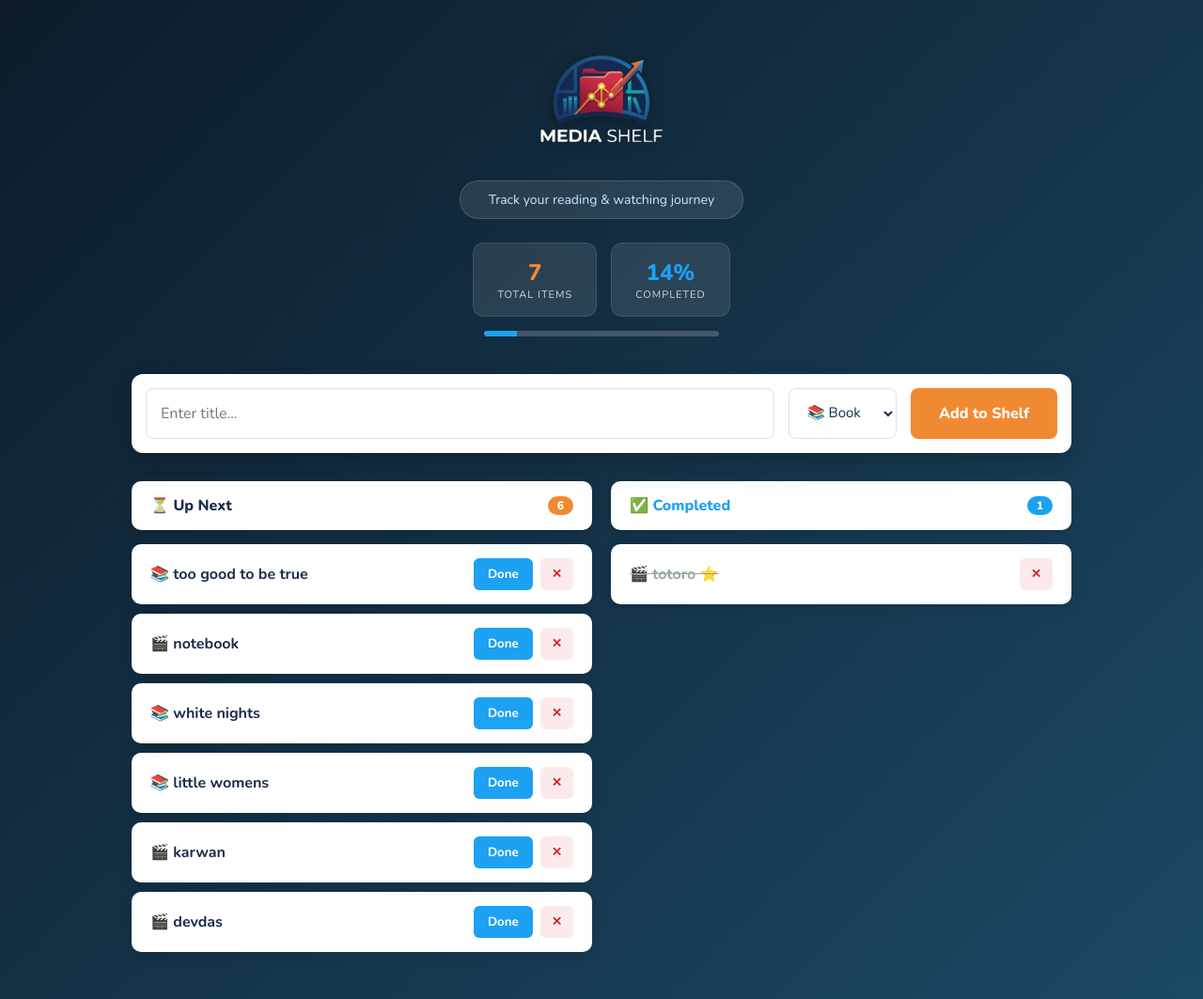
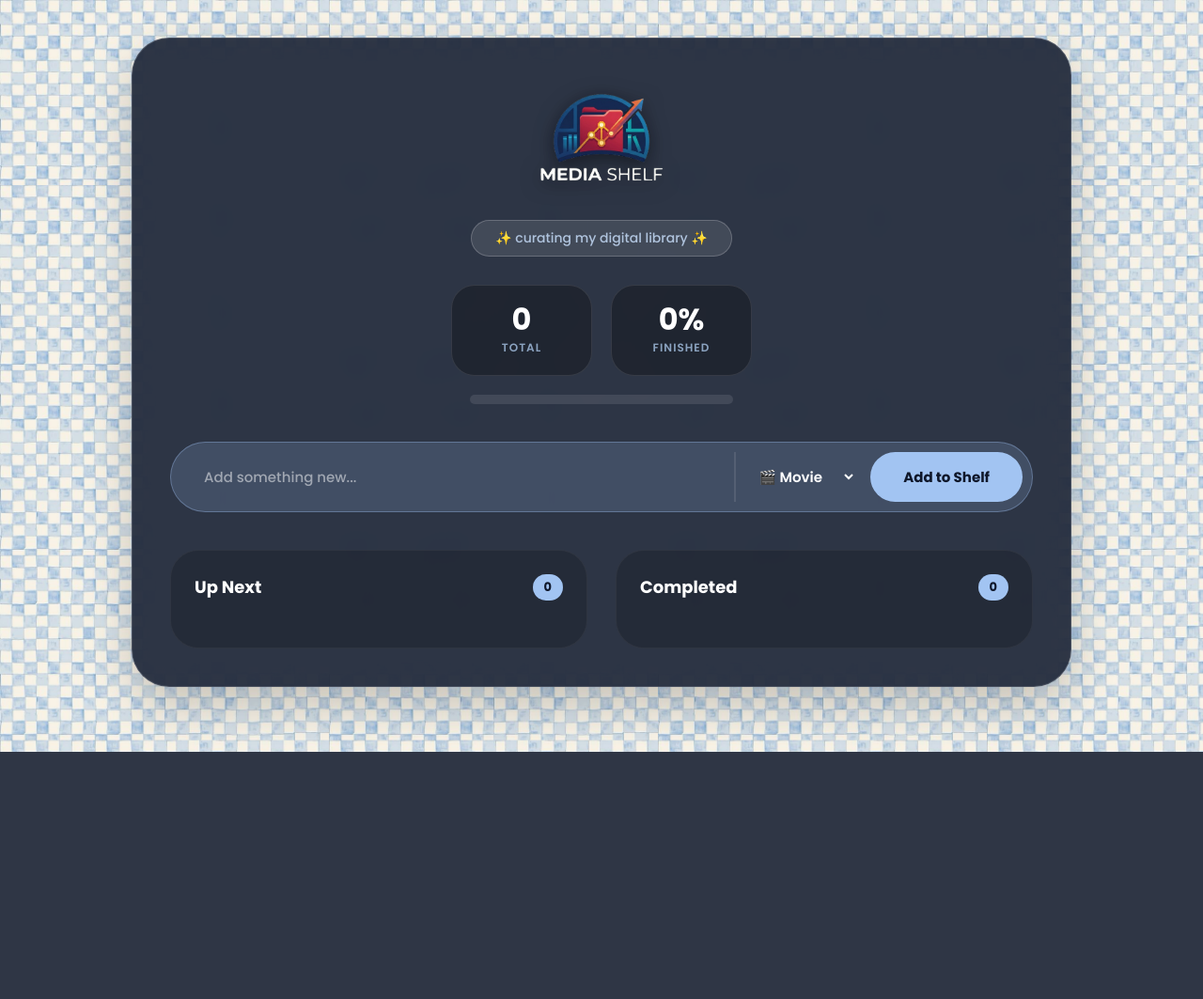
Before and after one commit to nitikajain25/Media-shelf, a Flask app: page / in a window 1280 px wide. Shown: the whole page at 94% size. After the commit the page ends 800 px from the top, so only its background shows below. Run offline with Flask 3, Linux system fonts and the light colour scheme; data comes from the database, SQL or seed files in the repository; both versions use the stored data as it was before the commit; data that the repository does not hold is empty.

Commit message:
Complete Pinterest UI with working OMDb and Google Books API integration

```diff
--- a/media-shelf/app.py
+++ b/media-shelf/app.py
@@ -1,14 +1,17 @@
 import sqlite3
+import requests
 from flask import Flask, render_template, request, jsonify
 
 app = Flask(__name__)
 DB_FILE = "shelf.db"
 
+# Your specific OMDb API Key
+OMDB_API_KEY = "b44b03be"
+
 # ==========================================
 # DATABASE SETUP
 # ==========================================
 def init_db():
-    """Connects to SQLite and creates the data table if it doesn't exist."""
     conn = sqlite3.connect(DB_FILE)
     cursor = conn.cursor()
     cursor.execute("""
@@ -16,13 +19,13 @@ def init_db():
             id INTEGER PRIMARY KEY AUTOINCREMENT,
             title TEXT NOT NULL,
             media_type TEXT NOT NULL,
-            status TEXT DEFAULT 'pending'
+            status TEXT DEFAULT 'pending',
+            poster_url TEXT
         )
     """)
     conn.commit()
     conn.close()
 
-# Initialize the database file automatically when the script loads
 init_db()
 
 
@@ -32,28 +35,23 @@ init_db()
 
 @app.route('/')
 def home():
-    """Serves the frontend HTML file."""
     return render_template('index.html')
 
 
 @app.route('/api/items', methods=['GET'])
 def get_items():
-    """Fetches all items from the database and returns them to the frontend."""
     conn = sqlite3.connect(DB_FILE)
     cursor = conn.cursor()
-
-    # ORDER BY id ASC ensures older items stay at the top
-    cursor.execute("SELECT id, title, media_type, status FROM media_shelf ORDER BY id ASC")
+    cursor.execute("SELECT id, title, media_type, status, poster_url FROM media_shelf ORDER BY id ASC")
     rows = cursor.fetchall()
     conn.close()
 
-    items = [{"id": r[0], "title": r[1], "media_type": r[2], "status": r[3]} for r in rows]
+    items = [{"id": r[0], "title": r[1], "media_type": r[2], "status": r[3], "poster_url": r[4]} for r in rows]
     return jsonify(items)
 
 
 @app.route('/api/items', methods=['POST'])
 def add_item():
-    """Takes form data from the frontend and saves it to the database."""
     data = request.get_json()
     title = data.get('title')
     media_type = data.get('media_type')
@@ -61,9 +59,42 @@ def add_item():
     if not title or not media_type:
         return jsonify({"error": "Missing fields"}), 400
 
+    poster_url = None
+    print(f"--- Searching for {media_type}: {title} ---") # Terminal feedback!
+
+    try:
+        if media_type == 'Movie':
+            omdb_response = requests.get(f"http://www.omdbapi.com/?t={title}&apikey={OMDB_API_KEY}")
+            omdb_data = omdb_response.json()
+            if omdb_data.get("Response") == "True" and omdb_data.get("Poster") != "N/A":
+                poster_url = omdb_data.get("Poster")
+
+        elif media_type == 'Book':
+            safe_title = title.replace(" ", "+")
+            # Switching to OpenLibrary API (Friendly to Python!)
+            ol_response = requests.get(f"https://openlibrary.org/search.json?title={safe_title}")
+            ol_data = ol_response.json()
+
+            if "docs" in ol_data:
+                for doc in ol_data["docs"]:
+                    if "cover_i" in doc: # Look for a valid cover ID
+                        cover_id = doc["cover_i"]
+                        poster_url = f"https://covers.openlibrary.org/b/id/{cover_id}-M.jpg"
+                        break
+
+        # Print the result to the terminal so we can see what happened
+        if poster_url:
+            print(f"Success! Found image link: {poster_url}")
+        else:
+            print("Failed: Could not find an image for this title.")
+
+    except Exception as e:
+        print(f"Error fetching {media_type} poster:", e)
+
+    # Save to SQLite
     conn = sqlite3.connect(DB_FILE)
     cursor = conn.cursor()
-    cursor.execute("INSERT INTO media_shelf (title, media_type) VALUES (?, ?)", (title, media_type))
+    cursor.execute("INSERT INTO media_shelf (title, media_type, poster_url) VALUES (?, ?, ?)", (title, media_type, poster_url))
     conn.commit()
     conn.close()
 
@@ -72,7 +103,6 @@ def add_item():
 
 @app.route('/api/items/<int:item_id>', methods=['PUT'])
 def complete_item(item_id):
-    """Updates an item's status to 'completed'."""
     conn = sqlite3.connect(DB_FILE)
     cursor = conn.cursor()
     cursor.execute("UPDATE media_shelf SET status = 'completed' WHERE id = ?", (item_id,))
@@ -84,7 +114,6 @@ def complete_item(item_id):
 
 @app.route('/api/items/<int:item_id>', methods=['DELETE'])
 def delete_item(item_id):
-    """Removes an item from the database permanently."""
     conn = sqlite3.connect(DB_FILE)
     cursor = conn.cursor()
     cursor.execute("DELETE FROM media_shelf WHERE id = ?", (item_id,))
@@ -98,5 +127,4 @@ def delete_item(item_id):
 # LOCAL HOSTING
 # ==========================================
 if __name__ == '__main__':
-    # host='0.0.0.0' allows access across your local home network!
     app.run(host='0.0.0.0', port=5000, debug=True)
--- a/media-shelf/templates/index.html
+++ b/media-shelf/templates/index.html
@@ -3,140 +3,187 @@
 <head>
     <meta charset="UTF-8">
     <meta name="viewport" content="width=device-width, initial-scale=1.0">
-    <title>Media Shelf Dashboard</title>
-    <link href="https://fonts.googleapis.com/css2?family=Nunito:wght@400;600;700;800&display=swap" rel="stylesheet">
+    <title>Media Shelf</title>
+    <link href="https://fonts.googleapis.com/css2?family=Poppins:wght@400;500;600;700&display=swap" rel="stylesheet">
     <style>
-        /* Modern CSS Reset & Variables */
-        * { margin: 0; padding: 0; box-sizing: border-box; font-family: 'Nunito', sans-serif; }
+        * { margin: 0; padding: 0; box-sizing: border-box; font-family: 'Poppins', sans-serif; }
 
         body {
-            /* Updated to match the deep navy blue of the logo's outer ring */
-            background: linear-gradient(135deg, #0d1b2a 0%, #1b4965 100%);
+            /* Your Custom Blue Checkerboard Background */
+            background-image: url('/static/bg-check.jpg');
+            background-size: 350px; /* Adjust this to make the squares bigger/smaller */
+            background-attachment: fixed;
+            background-color: #e6eef5;
             color: #fff;
             min-height: 100vh;
             padding: 40px 20px;
         }
 
-        .container { max-width: 1000px; margin: 0 auto; }
+        /* Dark Glassmorphism Container to make the Logo Pop! */
+        .container {
+            max-width: 1000px;
+            margin: 0 auto;
+            background: rgba(15, 23, 42, 0.85); /* Dark navy/slate */
+            backdrop-filter: blur(16px);
+            -webkit-backdrop-filter: blur(16px);
+            padding: 40px;
+            border-radius: 40px; /* Super rounded Pinterest corners */
+            box-shadow: 0 20px 50px rgba(0,0,0,0.2);
+            border: 1px solid rgba(255, 255, 255, 0.15);
+        }
 
-        /* Header & Logo Area */
         .header-section { text-align: center; margin-bottom: 40px; }
 
         .logo-img {
-            max-width: 240px; /* Scales the logo perfectly */
+            max-width: 240px;
             height: auto;
-            margin-bottom: 5px;
-            filter: drop-shadow(0px 4px 8px rgba(0,0,0,0.3)); /* Adds a slight pop */
+            margin-bottom: 10px;
+            filter: drop-shadow(0px 4px 10px rgba(0,0,0,0.5));
         }
 
         .subtitle-pill {
             display: inline-block;
             background: rgba(255, 255, 255, 0.1);
-            padding: 10px 30px;
-            border-radius: 20px;
-            border: 1px solid rgba(255, 255, 255, 0.15);
+            padding: 8px 25px;
+            border-radius: 50px; /* Pill shape */
             font-size: 14px;
-            margin: 10px 0 25px 0;
-            color: #cae9ff;
+            font-weight: 500;
+            margin: 5px 0 30px 0;
+            color: #b0c4de; /* Soft pastel blue text */
+            border: 1px solid rgba(255, 255, 255, 0.2);
         }
 
-        .stats-container {
-            display: flex;
-            justify-content: center;
-            gap: 15px;
-            margin-bottom: 15px;
+        .stats-container { display: flex; justify-content: center; gap: 20px; margin-bottom: 20px; }
+
+        .stat-box {
+            background: rgba(0, 0, 0, 0.3);
+            padding: 20px 35px;
+            border-radius: 25px;
+            text-align: center;
+            border: 1px solid rgba(255, 255, 255, 0.1);
+            min-width: 150px;
         }
 
-        .stat-box {
-            background: rgba(255, 255, 255, 0.1);
-            padding: 15px 25px;
-            border-radius: 12px;
-            text-align: center;
-            border: 1px solid rgba(255, 255, 255, 0.1);
-        }
-
-        /* Updated stats to match the Orange Arrow and Teal accents */
-        .stat-box h3 { color: #f08a32; font-size: 24px; font-weight: 800; }
-        .stat-box.complete-stat h3 { color: #1da1f2; }
-        .stat-box p { font-size: 11px; text-transform: uppercase; letter-spacing: 1px; opacity: 0.8; }
+        .stat-box h3 { color: #fff; font-size: 32px; font-weight: 700; line-height: 1; margin-bottom: 5px;}
+        .stat-box p { font-size: 12px; font-weight: 600; text-transform: uppercase; letter-spacing: 1px; color: #8ba3c0; }
 
         .progress-bar-bg {
-            width: 250px;
-            height: 6px;
-            background: rgba(255, 255, 255, 0.2);
-            border-radius: 10px;
-            margin: 0 auto;
-            overflow: hidden;
+            width: 280px; height: 10px; background: rgba(255, 255, 255, 0.1);
+            border-radius: 20px; margin: 0 auto; overflow: hidden;
         }
 
         .progress-bar-fill {
-            height: 100%;
-            background: #1da1f2; /* Teal progress */
-            width: 0%;
-            transition: width 0.5s ease;
+            height: 100%; background: #a2c4f2; /* Pastel blue to match background */
+            width: 0%; transition: width 0.6s cubic-bezier(0.4, 0, 0.2, 1);
+            border-radius: 20px;
         }
 
-        /* The Input Form */
+        /* Aesthetic Bubbly Form */
         form {
-            background: #fff;
-            padding: 15px;
-            border-radius: 12px;
-            display: flex;
-            gap: 15px;
-            box-shadow: 0 10px 25px rgba(0,0,0,0.2);
-            margin-bottom: 30px;
+            background: rgba(162, 196, 242, 0.18); padding: 10px; border-radius: 50px; display: flex;
+            gap: 15px; border: 1px solid rgba(162, 196, 242, 0.35); margin-bottom: 40px;
         }
 
-        input { flex: 1; border: 1px solid #e0e0e0; border-radius: 8px; padding: 15px; font-size: 16px; outline: none; color: #1a2b4c; }
-        select { padding: 15px; border: 1px solid #e0e0e0; border-radius: 8px; font-size: 15px; background: #fff; outline: none; color: #1a2b4c; }
+        input {
+            flex: 1; border: none; padding: 15px 25px; font-size: 15px; outline: none;
+            background: transparent; color: #fff; font-weight: 500;
+        }
+        input::placeholder { color: rgba(255, 255, 255, 0.5); }
+
+        select {
+            padding: 15px 20px; border: none; font-size: 15px; background: transparent;
+            color: #fff; outline: none; font-weight: 600; cursor: pointer;
+            border-left: 2px solid rgba(255, 255, 255, 0.1);
+        }
+        select option { background: #0f172a; color: white; }
 
         .submit-btn {
-            background: #f08a32; /* Logo Orange Arrow */
-            color: #fff; border: none; padding: 0 30px;
-            border-radius: 8px; font-weight: 800; font-size: 16px; cursor: pointer;
-            transition: 0.2s;
+            background: #a2c4f2; color: #0f172a; border: none; padding: 0 35px;
+            border-radius: 50px; font-weight: 700; font-size: 15px; cursor: pointer;
+            transition: 0.3s ease;
         }
-        .submit-btn:hover { background: #e07622; }
+        .submit-btn:hover { background: #fff; transform: scale(1.02); }
 
-        /* The Dashboard Columns */
-        .dashboard { display: flex; gap: 20px; }
-        .column { flex: 1; }
+        /* Dashboard Layout */
+        .dashboard { display: flex; gap: 30px; }
+        .column { flex: 1; background: rgba(0, 0, 0, 0.2); padding: 25px; border-radius: 30px; border: 1px solid rgba(255, 255, 255, 0.05); }
 
         .column-header {
-            background: #fff; color: #1a2b4c; padding: 15px 20px; border-radius: 10px;
+            color: #fff; font-size: 18px; font-weight: 700;
             display: flex; justify-content: space-between; align-items: center;
-            font-weight: 800; margin-bottom: 15px; box-shadow: 0 4px 15px rgba(0,0,0,0.1);
+            margin-bottom: 25px;
         }
 
-        .badge { background: #f08a32; color: white; padding: 2px 10px; border-radius: 12px; font-size: 12px; }
-        .completed-col .badge { background: #1da1f2; }
+        .badge { background: #a2c4f2; color: #0f172a; padding: 4px 12px; border-radius: 20px; font-size: 13px; font-weight: 700; }
 
-        /* Item Cards */
+        /* Bright Pin-style Cards to pop against the dark glass */
         .item-card {
-            background: #fff; color: #1a2b4c; padding: 15px 20px; border-radius: 10px;
+            background: rgba(255, 255, 255, 0.95); padding: 12px; border-radius: 20px;
             display: flex; justify-content: space-between; align-items: center;
-            margin-bottom: 10px; box-shadow: 0 4px 15px rgba(0,0,0,0.1);
+            margin-bottom: 15px; box-shadow: 0 5px 15px rgba(0,0,0,0.2);
+            transition: 0.3s;
+        }
+        .item-card:hover { transform: translateY(-3px) scale(1.01); box-shadow: 0 10px 25px rgba(0,0,0,0.3); }
+
+        .poster-thumbnail {
+            width: 50px;
+            height: 70px;
+            object-fit: cover;
+            border-radius: 12px;
+            box-shadow: 0 4px 10px rgba(0,0,0,0.1);
         }
 
-        .item-info { display: flex; align-items: center; gap: 10px; font-weight: 700; }
+        .item-info { display: flex; align-items: center; gap: 15px; font-weight: 600; font-size: 15px; color: #3a5278; }
 
         .actions { display: flex; gap: 8px; }
 
-        /* Updated Buttons */
-        .done-btn { background: #1da1f2; color: white; border: none; padding: 8px 15px; border-radius: 6px; font-weight: 700; cursor: pointer; }
-        .done-btn:hover { background: #168ac3; }
+        .done-btn { background: #e2e8f0; color: #475569; border: none; padding: 10px 18px; border-radius: 50px; font-weight: 700; cursor: pointer; transition: 0.2s; font-size: 13px;}
+        .done-btn:hover { background: #a2c4f2; color: #0f172a; }
 
-        /* Matches the Red Folder */
-        .delete-btn { background: #fceaea; color: #c82a36; border: none; padding: 8px 12px; border-radius: 6px; cursor: pointer; font-weight: bold; }
-        .delete-btn:hover { background: #f5d5d5; }
+        .delete-btn { background: #fff; color: #cbd5e1; border: 1px solid #e2e8f0; padding: 10px 14px; border-radius: 50px; cursor: pointer; font-weight: bold; transition: 0.2s; }
+        .delete-btn:hover { background: #fca5a5; color: #fff; border-color: #fca5a5; }
 
-        .completed-col .item-info { text-decoration: line-through; color: #95a5a6; }
+        .completed-col .item-info { color: #94a3b8; }
+        .completed-col .poster-thumbnail { filter: grayscale(50%) opacity(0.8); }
 
-        /* Simple responsive stack for phones */
+       /* =========================================
+           RESPONSIVE DESIGN (Phones & Small Laptops)
+           ========================================= */
         @media(max-width: 768px) {
-            .dashboard { flex-direction: column; }
-            form { flex-direction: column; }
-            .submit-btn { padding: 15px; }
+            /* 1. Reduce outer margins to save screen space */
+            body { padding: 15px 10px; }
+
+            /* 2. Shrink the main glass container slightly */
+            .container { padding: 20px 15px; border-radius: 30px; }
+            .logo-img { max-width: 180px; }
+            .subtitle-pill { font-size: 12px; padding: 6px 20px; }
+
+            /* 3. Stack the Stats neatly */
+            .stats-container { flex-direction: column; gap: 10px; }
+            .stat-box { padding: 15px; min-width: 100%; }
+            .progress-bar-bg { width: 100%; }
+
+            /* 4. Fix the Form so it doesn't squish */
+            form { flex-direction: column; border-radius: 25px; padding: 15px; gap: 10px; }
+            input { text-align: center; border-bottom: 1px solid rgba(255, 255, 255, 0.1); border-radius: 15px;}
+            select { border-left: none; text-align: center; border-radius: 15px; padding: 12px;}
+            .submit-btn { padding: 15px; width: 100%; border-radius: 15px; }
+
+            /* 5. Stack the Up Next and Completed columns */
+            .dashboard { flex-direction: column; gap: 20px; }
+            .column { padding: 15px; border-radius: 20px; }
+
+            /* 6. Make the Cards mobile-friendly (Bigger poster, stretched buttons) */
+            .item-card {
+                flex-direction: column;
+                text-align: center;
+                gap: 15px;
+                padding: 15px;
+            }
+            .item-info { flex-direction: column; gap: 10px; }
+            .poster-thumbnail { width: 80px; height: 115px; } /* Make poster larger on phone! */
+            .actions { width: 100%; justify-content: center; gap: 10px; }
+            .done-btn, .delete-btn { flex: 1; padding: 12px; } /* Buttons stretch to fill width */
         }
     </style>
 </head>
@@ -144,18 +191,18 @@
 
     <div class="container">
         <div class="header-section">
-            <img src="../static/logo.png" alt="Media Shelf Logo" class="logo-img">
+            <img src="/static/logo.png" alt="Media Shelf Logo" class="logo-img">
             <br>
-            <div class="subtitle-pill">Track your reading & watching journey</div>
+            <div class="subtitle-pill">✨ curating my digital library ✨</div>
 
             <div class="stats-container">
                 <div class="stat-box">
                     <h3 id="total-count">0</h3>
-                    <p>Total Items</p>
+                    <p>Total</p>
                 </div>
-                <div class="stat-box complete-stat">
+                <div class="stat-box">
                     <h3 id="percent-count">0%</h3>
-                    <p>Completed</p>
+                    <p>Finished</p>
                 </div>
             </div>
             <div class="progress-bar-bg">
@@ -164,10 +211,10 @@
         </div>
 
         <form id="media-form">
-            <input type="text" id="item-title" placeholder="Enter title..." required>
+            <input type="text" id="item-title" placeholder="Add something new..." required>
             <select id="item-type">
+                <option value="Movie">🎬 Movie</option>
                 <option value="Book">📚 Book</option>
-                <option value="Movie">🎬 Movie</option>
             </select>
             <button type="submit" class="submit-btn">Add to Shelf</button>
         </form>
@@ -175,7 +222,7 @@
         <div class="dashboard">
             <div class="column">
                 <div class="column-header">
-                    <span>⏳ Up Next</span>
+                    <span>Up Next</span>
                     <span class="badge" id="pending-badge">0</span>
                 </div>
                 <div id="pending-list"></div>
@@ -183,7 +230,7 @@
 
             <div class="column completed-col">
                 <div class="column-header">
-                    <span style="color: #1da1f2;">✅ Completed</span>
+                    <span>Completed</span>
                     <span class="badge" id="completed-badge">0</span>
                 </div>
                 <div id="completed-list"></div>
@@ -207,15 +254,24 @@
             let pendingCount = 0;
             let completedCount = 0;
 
-            items.forEach(item => {
+           items.forEach(item => {
+                // We define the icon based on the type
                 const icon = item.media_type === 'Book' ? '📚' : '🎬';
                 const card = document.createElement('div');
                 card.className = 'item-card';
 
+                let imageHTML = '';
+                if (item.poster_url) {
+                    imageHTML = `<img src="${item.poster_url}" class="poster-thumbnail" alt="Poster">`;
+                }
+
                 if (item.status === 'pending') {
                     pendingCount++;
                     card.innerHTML = `
-                        <div class="item-info">${icon} ${item.title}</div>
+                        <div class="item-info">
+                            ${imageHTML}
+                            <span>${item.title} <span style="opacity: 0.8; margin-left: 6px;">${icon}</span></span>
+                        </div>
                         <div class="actions">
                             <button class="done-btn" onclick="markAsComplete(${item.id})">Done</button>
                             <button class="delete-btn" onclick="deleteItem(${item.id})">✕</button>
@@ -225,7 +281,10 @@
                 } else {
                     completedCount++;
                     card.innerHTML = `
-                        <div class="item-info">${icon} ${item.title} ⭐</div>
+                        <div class="item-info">
+                            ${imageHTML}
+                            <span>${item.title} <span style="opacity: 0.8; margin-left: 6px;">${icon}</span></span>
+                        </div>
                         <div class="actions">
                             <button class="delete-btn" onclick="deleteItem(${item.id})">✕</button>
                         </div>
@@ -269,7 +328,7 @@
         }
 
         async function deleteItem(id) {
-            if(confirm("Are you sure you want to remove this from your shelf?")) {
+            if(confirm("Remove this from your board?")) {
                 await fetch(`/api/items/${id}`, { method: 'DELETE' });
                 loadShelf();
             }
```
Also changed, not shown: media-shelf/static/bg-check.jpg (added), shelf.db (deleted).
